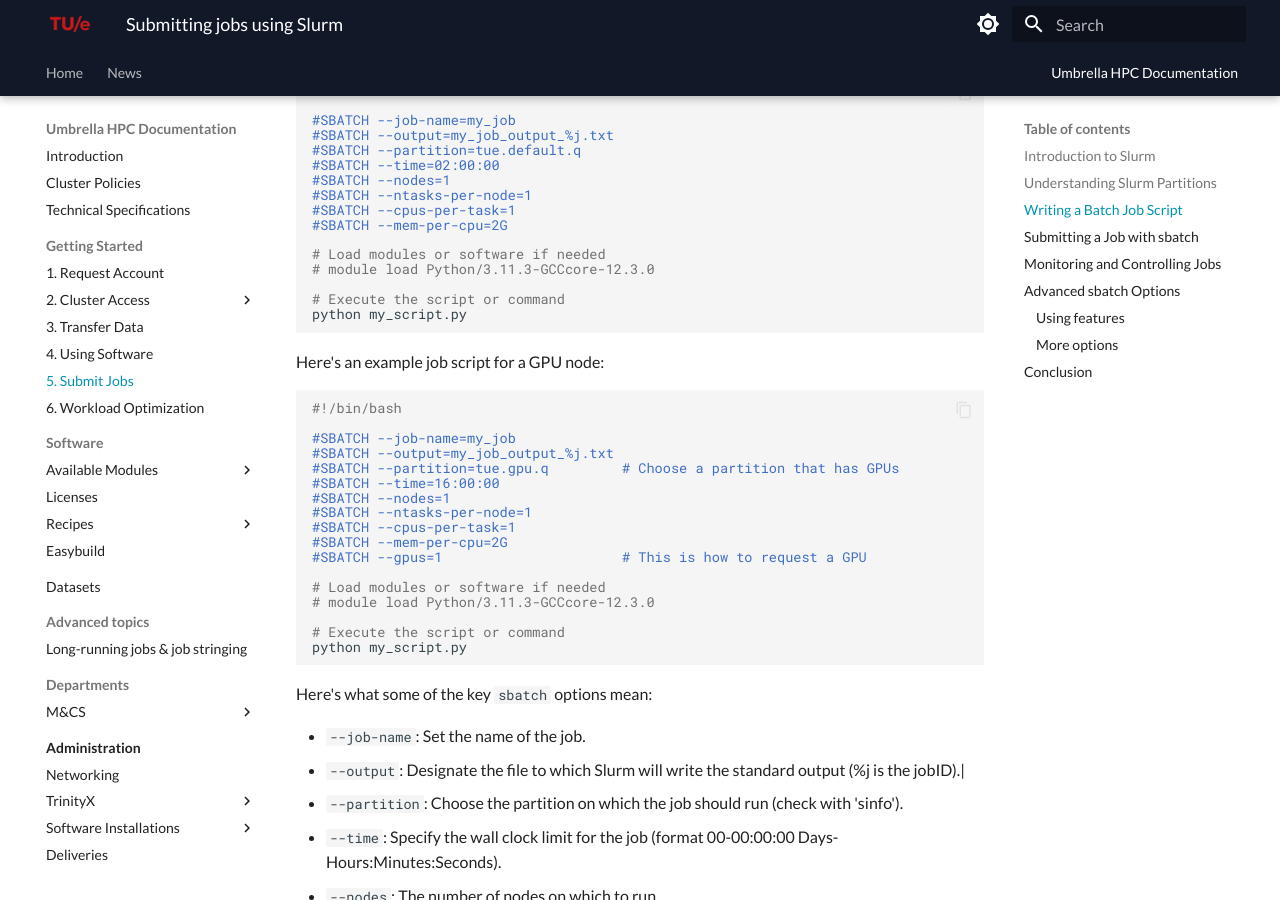
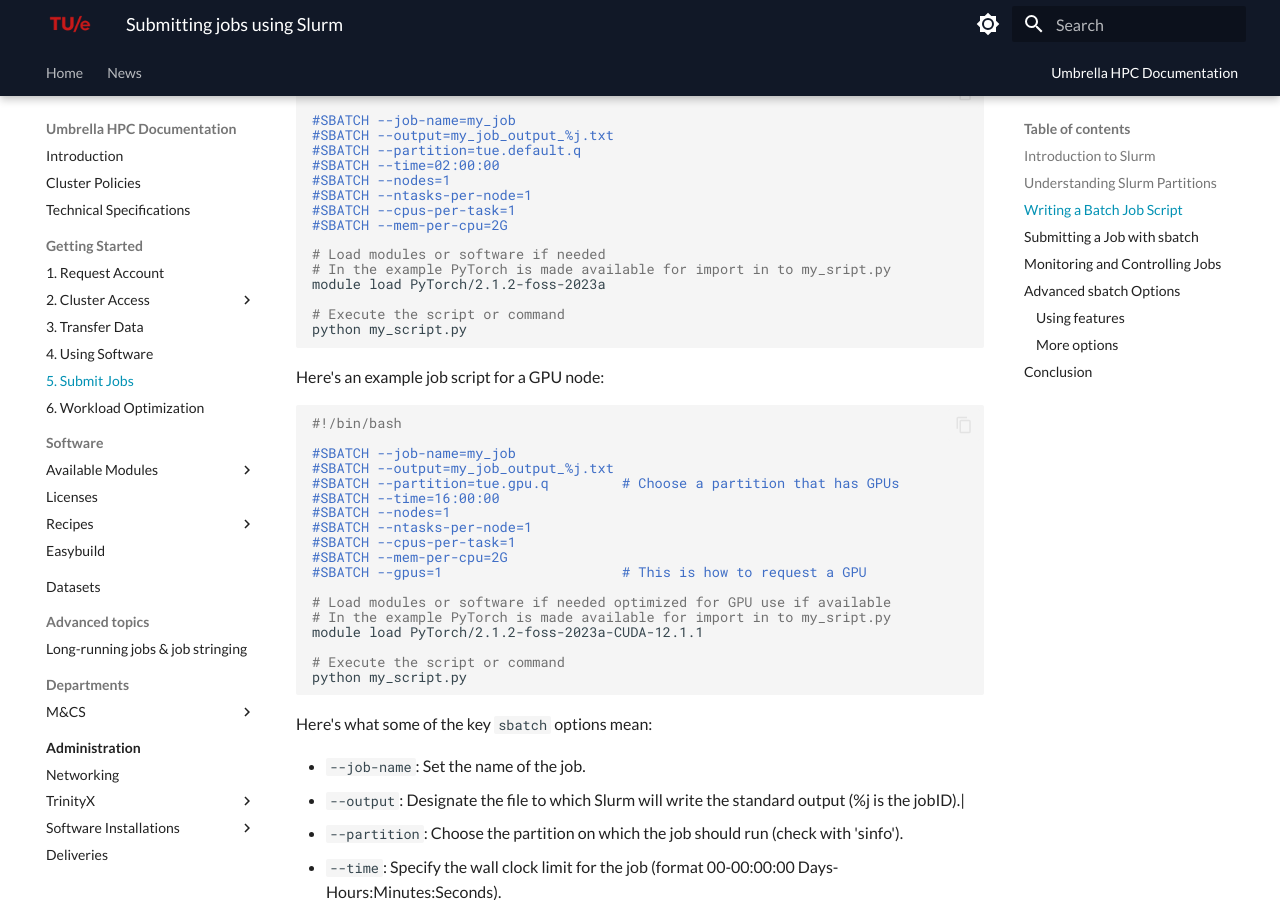
Before and after one commit to gferhpc/supercomputing.tue.nl, an MkDocs documentation site: the page built from pages/documentation/steps/jobs/index.md, in a window 1280 px wide and 900 px high, scrolled down 960 px. Built offline with MkDocs 1.6.1 and Material for MkDocs 9.7.7, drawn with Linux system fonts in a browser that asks for light colours.

Commit message:
Update index.md

```diff
--- a/pages/documentation/steps/jobs/index.md
+++ b/pages/documentation/steps/jobs/index.md
@@ -38,7 +38,8 @@ Here's an example job script for a CPU only node:
 #SBATCH --mem-per-cpu=2G
 
 # Load modules or software if needed
-# module load Python/3.11.3-GCCcore-12.3.0
+# In the example PyTorch is made available for import in to my_sript.py
+module load PyTorch/2.1.2-foss-2023a
 
 # Execute the script or command
 python my_script.py
@@ -58,8 +59,9 @@ Here's an example job script for a GPU node:
 #SBATCH --mem-per-cpu=2G
 #SBATCH --gpus=1                      # This is how to request a GPU
 
-# Load modules or software if needed
-# module load Python/3.11.3-GCCcore-12.3.0
+# Load modules or software if needed optimized for GPU use if available
+# In the example PyTorch is made available for import in to my_sript.py
+module load PyTorch/2.1.2-foss-2023a-CUDA-12.1.1
 
 # Execute the script or command
 python my_script.py
```
